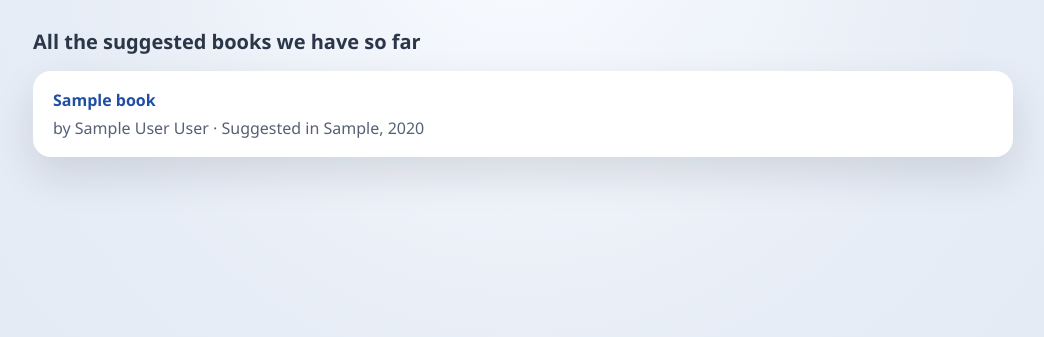
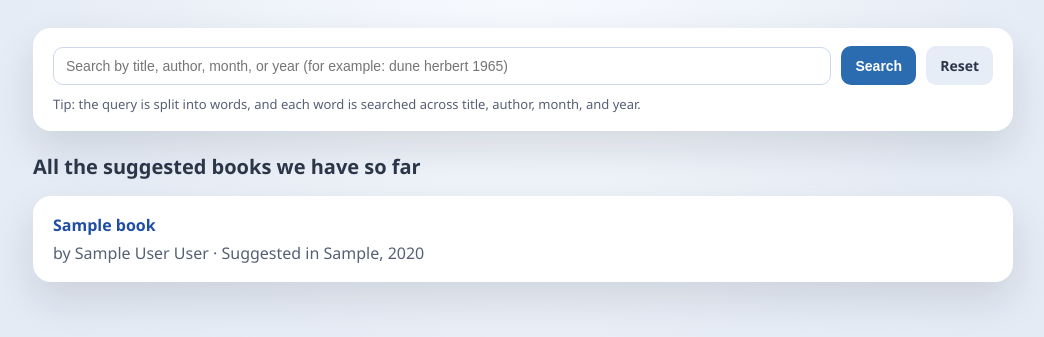
Before and after one commit to BabyninDmytro/FlaskLibrary, a Flask app: page /home in a window 1280 px wide. Shown: the part 81-418 px from the top of the page, without its empty margins (117-1161 px from the left). Run offline with Flask 3, Linux system fonts and the light colour scheme; a user stored in the database is signed in; tables that the repository leaves empty hold one stand-in row (values such as "Sample post").

Commit message:
Add pagination controls for home books list

```diff
--- a/routes.py
+++ b/routes.py
@@ -1,5 +1,6 @@
-from flask import Blueprint, flash, redirect, render_template, url_for
+from flask import Blueprint, flash, redirect, render_template, request, url_for
 from flask_login import login_required, login_user, logout_user
+from sqlalchemy import String, and_, cast, or_
 
 from extensions import db
 from forms import LoginForm, RegistrationForm
@@ -49,8 +50,33 @@ def logout():
 @bp.route('/home')
 @login_required
 def home():
-    books = Book.query.all()
-    return render_template('home.html', books=books)
+    search_query = request.args.get('q', '').strip()
+    page = request.args.get('page', 1, type=int)
+
+    query = Book.query
+
+    if search_query:
+        terms = [term for term in search_query.split() if term]
+        term_filters = []
+
+        for term in terms:
+            lookup = f'%{term}%'
+            term_filters.append(
+                or_(
+                    Book.title.ilike(lookup),
+                    Book.author_name.ilike(lookup),
+                    Book.author_surname.ilike(lookup),
+                    Book.month.ilike(lookup),
+                    cast(Book.year, String).ilike(lookup),
+                )
+            )
+
+        if term_filters:
+            query = query.filter(and_(*term_filters))
+
+    books = query.order_by(Book.year.desc(), Book.month.asc(), Book.title.asc()).paginate(page=page, per_page=10, error_out=False)
+
+    return render_template('home.html', books=books, search_query=search_query)
 
 
 @bp.route('/profile/<int:user_id>')
--- a/templates/home.html
+++ b/templates/home.html
@@ -57,6 +57,98 @@
       color: #2b3648;
     }
 
+    .search-card {
+      background: #ffffff;
+      border-radius: 18px;
+      padding: 18px 20px;
+      margin-bottom: 22px;
+      box-shadow: 0 18px 40px rgba(17, 24, 39, 0.12);
+    }
+
+    .search-form {
+      display: flex;
+      gap: 10px;
+      flex-wrap: wrap;
+      align-items: center;
+    }
+
+    .search-field {
+      flex: 1 1 280px;
+    }
+
+    .search-field input {
+      width: 100%;
+      border: 1px solid #ccd7ea;
+      border-radius: 10px;
+      padding: 10px 12px;
+      font-size: 14px;
+      box-sizing: border-box;
+    }
+
+    .search-actions {
+      display: flex;
+      gap: 10px;
+      flex-wrap: wrap;
+    }
+
+    .btn {
+      border: none;
+      border-radius: 10px;
+      padding: 10px 14px;
+      font-weight: 600;
+      cursor: pointer;
+      text-decoration: none;
+      font-size: 14px;
+    }
+
+    .btn-primary {
+      background: #2b6cb0;
+      color: #ffffff;
+    }
+
+    .btn-secondary {
+      background: #e7edf6;
+      color: #2b3648;
+    }
+
+    .search-hint {
+      margin: 10px 0 0;
+      color: #566075;
+      font-size: 13px;
+    }
+
+    .pagination {
+      margin-top: 20px;
+      display: flex;
+      gap: 8px;
+      flex-wrap: wrap;
+      align-items: center;
+    }
+
+    .pagination .page-link {
+      padding: 8px 12px;
+      border-radius: 8px;
+      text-decoration: none;
+      font-weight: 600;
+      background: #e7edf6;
+      color: #2b3648;
+      border: 1px solid transparent;
+    }
+
+    .pagination .page-link:hover {
+      border-color: #c7d3e7;
+    }
+
+    .pagination .page-link.active {
+      background: #2b6cb0;
+      color: #ffffff;
+    }
+
+    .pagination .page-link.disabled {
+      opacity: 0.45;
+      pointer-events: none;
+    }
+
     .book-list {
       list-style: none;
       padding: 0;
@@ -95,17 +187,67 @@
       <a class="nav-link logout-link" href="{{ url_for('main.logout') }}">Logout</a>
     </header>
 
+    <section class="search-card">
+      <form class="search-form" method="get" action="{{ url_for('main.home') }}">
+        <div class="search-field">
+          <input
+            id="q"
+            name="q"
+            type="text"
+            value="{{ search_query }}"
+            placeholder="Search by title, author, month, or year (for example: dune herbert 1965)"
+          >
+        </div>
+
+        <div class="search-actions">
+          <button class="btn btn-primary" type="submit">Search</button>
+          <a class="btn btn-secondary" href="{{ url_for('main.home') }}">Reset</a>
+        </div>
+      </form>
+      <p class="search-hint">Tip: the query is split into words, and each word is searched across title, author, month, and year.</p>
+    </section>
+
     <h2 class="section-title">All the suggested books we have so far</h2>
     <ul class="book-list">
-      {% for book in books %}
+      {% for book in books.items %}
         <li class="book-card">
           <a href="{{ url_for('main.book', book_id=book.id) }}">{{ book.title }}</a>
           <p class="book-meta">
             by {{ book.author_name }} {{ book.author_surname }} · Suggested in {{ book.month }}, {{ book.year }}
           </p>
         </li>
+      {% else %}
+        <li class="book-card">No books found for your current search.</li>
       {% endfor %}
     </ul>
+
+    {% if books.pages > 1 %}
+      <nav class="pagination" aria-label="Books pages">
+        {% if books.has_prev %}
+          <a class="page-link" href="{{ url_for('main.home', q=search_query, page=books.prev_num) }}">← Prev</a>
+        {% else %}
+          <span class="page-link disabled">← Prev</span>
+        {% endif %}
+
+        {% for page_num in books.iter_pages(left_edge=1, right_edge=1, left_current=1, right_current=2) %}
+          {% if page_num %}
+            {% if page_num == books.page %}
+              <span class="page-link active">{{ page_num }}</span>
+            {% else %}
+              <a class="page-link" href="{{ url_for('main.home', q=search_query, page=page_num) }}">{{ page_num }}</a>
+            {% endif %}
+          {% else %}
+            <span class="page-link disabled">…</span>
+          {% endif %}
+        {% endfor %}
+
+        {% if books.has_next %}
+          <a class="page-link" href="{{ url_for('main.home', q=search_query, page=books.next_num) }}">Next →</a>
+        {% else %}
+          <span class="page-link disabled">Next →</span>
+        {% endif %}
+      </nav>
+    {% endif %}
   </main>
 </body>
 </html>
```
